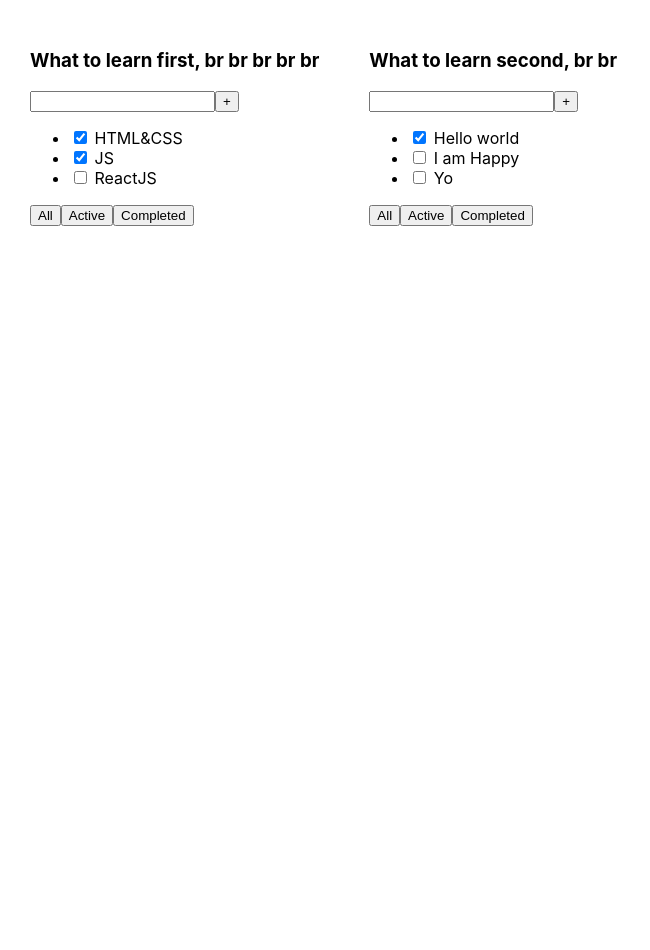
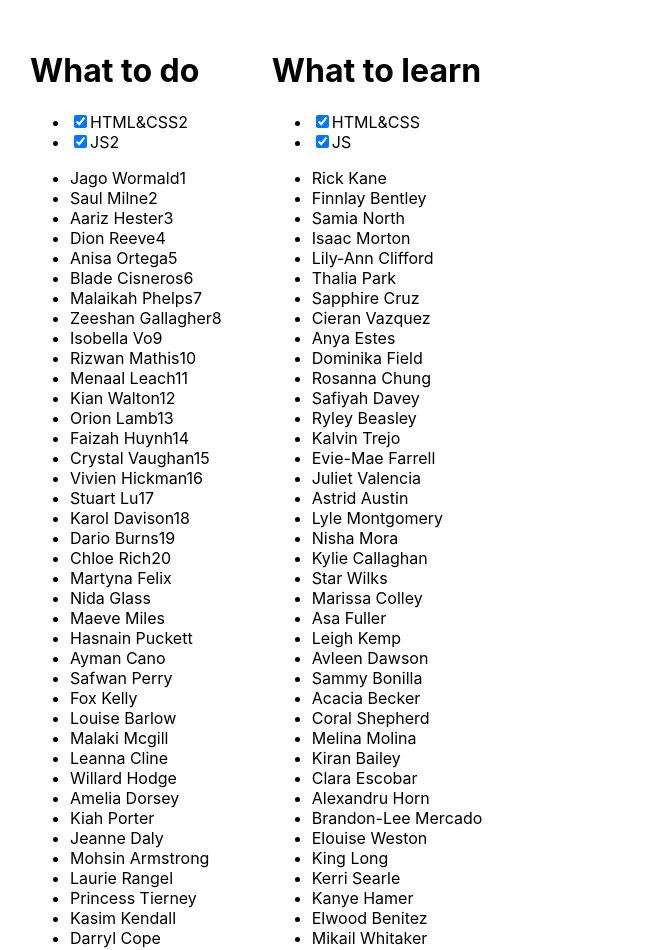
Before and after one commit to JI3BA/Todo-Incubator, a React (Create React App) app: page / in a window 1280 px wide. Shown: the top 950 px of the page, without its empty margins (0-650 px from the left). Before the commit the page ends 800 px from the top, so only its background shows below. Built offline with nearby package versions, Linux system fonts and the light colour scheme.

Commit message:
copy new src files and repeat first lessons. Added new component Tasks and worked with it. Worked with properties and types for this properties.

```diff
--- a/src/App.css
+++ b/src/App.css
@@ -1,3 +1,4 @@
+
 .App {
   padding: 30px;
   display: flex;
@@ -6,3 +7,19 @@
 .App > div {
   margin-right: 50px;
 }
+
+.error {
+  border: red 1px solid;
+}
+
+.error-message {
+  color: red;
+}
+
+.active-filter {
+  background-color: aquamarine;
+}
+
+.is-done {
+  opacity: 0.5;
+}
--- a/src/App.tsx
+++ b/src/App.tsx
@@ -1,45 +1,338 @@
 import React from 'react';
 import './App.css';
-import {Todolist} from "./Todolist";
+import {Tasks} from "./Tasks";
 
-function App() {
-    const truckOld = 'What to learn first, br br br br br'
-    const truckNew = 'What to learn second, br br'
 
-    const tasks1 = [
-        {id: 1, title: "HTML&CSS", isDone: true},
-        {id: 2, title: "JS", isDone: true},
-        {id: 3, title: "ReactJS", isDone: false}
-    ]
-    const tasks2 = [
-        {id: 1, title: "Hello world", isDone: true},
-        {id: 2, title: "I am Happy", isDone: false},
-        {id: 3, title: "Yo", isDone: false}
-    ]
+// Hi Guys!
+// Let's reinforce our current session!
+// -You have 2 arrays. You should create a new component TASKS, where you will render these arrays.
+// -Don't forget to assign types to our data.
+
+
+
+export const App = () => {
+    const data1 = {
+        title: "What to do",
+        tasks: [
+            {taskId: 1, title: "HTML&CSS2", isDone: true},
+            {taskId: 2, title: "JS2", isDone: true}
+        ],
+        students: [
+            'Jago Wormald1',
+            'Saul Milne2',
+            'Aariz Hester3',
+            'Dion Reeve4',
+            'Anisa Ortega5',
+            'Blade Cisneros6',
+            'Malaikah Phelps7',
+            'Zeeshan Gallagher8',
+            'Isobella Vo9',
+            'Rizwan Mathis10',
+            'Menaal Leach11',
+            'Kian Walton12',
+            'Orion Lamb13',
+            'Faizah Huynh14',
+            'Crystal Vaughan15',
+            'Vivien Hickman16',
+            'Stuart Lu17',
+            'Karol Davison18',
+            'Dario Burns19',
+            'Chloe Rich20',
+            'Martyna Felix',
+            'Nida Glass',
+            'Maeve Miles',
+            'Hasnain Puckett',
+            'Ayman Cano',
+            'Safwan Perry',
+            'Fox Kelly',
+            'Louise Barlow',
+            'Malaki Mcgill',
+            'Leanna Cline',
+            'Willard Hodge',
+            'Amelia Dorsey',
+            'Kiah Porter',
+            'Jeanne Daly',
+            'Mohsin Armstrong',
+            'Laurie Rangel',
+            'Princess Tierney',
+            'Kasim Kendall',
+            'Darryl Cope',
+            'Elysha Ray',
+            'Liyana Harris',
+            'Kashif Blackburn',
+            'Atif Zimmerman',
+            'Sila Hartley',
+            'Ralphie Hebert',
+        ]
+    }
+    const data2 =   {
+        title: "What to learn",
+        tasks: [
+            {taskId: 1, title: "HTML&CSS", isDone: true},
+            {taskId: 2, title: "JS", isDone: true}
+        ],
+        students: [
+            'Rick Kane',
+            'Finnlay Bentley',
+            'Samia North',
+            'Isaac Morton',
+            'Lily-Ann Clifford',
+            'Thalia Park',
+            'Sapphire Cruz',
+            'Cieran Vazquez',
+            'Anya Estes',
+            'Dominika Field',
+            'Rosanna Chung',
+            'Safiyah Davey',
+            'Ryley Beasley',
+            'Kalvin Trejo',
+            'Evie-Mae Farrell',
+            'Juliet Valencia',
+            'Astrid Austin',
+            'Lyle Montgomery',
+            'Nisha Mora',
+            'Kylie Callaghan',
+            'Star Wilks',
+            'Marissa Colley',
+            'Asa Fuller',
+            'Leigh Kemp',
+            'Avleen Dawson',
+            'Sammy Bonilla',
+            'Acacia Becker',
+            'Coral Shepherd',
+            'Melina Molina',
+            'Kiran Bailey',
+            'Clara Escobar',
+            'Alexandru Horn',
+            'Brandon-Lee Mercado',
+            'Elouise Weston',
+            'King Long',
+            'Kerri Searle',
+            'Kanye Hamer',
+            'Elwood Benitez',
+            'Mikail Whitaker',
+            'Bobby Hardy',
+            'Talha Ferry',
+            'Priscilla Landry',
+            'Olivia-Grace Cain',
+            'Kiaan Wallace',
+            'Wesley Padilla90',
+            'Ella-Grace Wooten91',
+            'Kaif Molloy92',
+            'Kamal Broadhurst93',
+            'Bianca Ferrell94',
+            'Micheal Talbot95',
+        ]
+    }
 
     return (
         <div className="App">
-            <Todolist truck={truckOld} tasks={tasks1}/>
-            <Todolist truck={truckNew} tasks={tasks2}/>
-            {/*<div>
-                <h3>What to learn</h3>
-                <div>
-                    <input/>
-                    <button>+</button>
-                </div>
-                <ul>
-                    <li><input type="checkbox" checked={true}/> <span>HTML&CSS</span></li>
-                    <li><input type="checkbox" checked={true}/> <span>JS</span></li>
-                    <li><input type="checkbox" checked={false}/> <span>React</span></li>
-                </ul>
-                <div>
-                    <button>All</button>
-                    <button>Active</button>
-                    <button>Completed</button>
-                </div>
-            </div>*/}
+            <Tasks data={data1}/>
+            <Tasks data={data2}/>
         </div>
     );
 }
 
-export default App;
+
+
+
+
+
+
+
+
+
+
+
+
+
+
+
+
+
+
+
+
+
+
+
+
+
+
+//--------------------------------------------------------------
+// import React from 'react';
+// import './App.css';
+// import {Tasks} from "./Tasks";
+//
+// export type DataType = {
+//     title: string
+//     tasks: Array<TasksType>
+//     students: Array<string>
+// }
+// export type TasksType = {
+//     taskId: number
+//     title: string
+//     isDone: boolean
+// }
+//
+//
+// function App() {
+//     const data1= {
+//         title: "What to do",
+//         tasks: [
+//             {taskId: 1, title: "HTML&CSS2", isDone: true},
+//             {taskId: 2, title: "JS2", isDone: true}
+//         ],
+//         students: [
+//             'Jago Wormald1',
+//             'Saul Milne2',
+//             'Aariz Hester3',
+//             'Dion Reeve4',
+//             'Anisa Ortega5',
+//             'Blade Cisneros6',
+//             'Malaikah Phelps7',
+//             'Zeeshan Gallagher8',
+//             'Isobella Vo9',
+//             'Rizwan Mathis10',
+//             'Menaal Leach11',
+//             'Kian Walton12',
+//             'Orion Lamb13',
+//             'Faizah Huynh14',
+//             'Crystal Vaughan15',
+//             'Vivien Hickman16',
+//             'Stuart Lu17',
+//             'Karol Davison18',
+//             'Dario Burns19',
+//             'Chloe Rich20',
+//             'Martyna Felix',
+//             'Nida Glass',
+//             'Maeve Miles',
+//             'Hasnain Puckett',
+//             'Ayman Cano',
+//             'Safwan Perry',
+//             'Fox Kelly',
+//             'Louise Barlow',
+//             'Malaki Mcgill',
+//             'Leanna Cline',
+//             'Willard Hodge',
+//             'Amelia Dorsey',
+//             'Kiah Porter',
+//             'Jeanne Daly',
+//             'Mohsin Armstrong',
+//             'Laurie Rangel',
+//             'Princess Tierney',
+//             'Kasim Kendall',
+//             'Darryl Cope',
+//             'Elysha Ray',
+//             'Liyana Harris',
+//             'Kashif Blackburn',
+//             'Atif Zimmerman',
+//             'Sila Hartley',
+//             'Ralphie Hebert',
+//         ]
+//     }
+//     const data2 = {
+//         title: "What to learn",
+//         tasks: [
+//             {taskId: 1, title: "HTML&CSS", isDone: true},
+//             {taskId: 2, title: "JS", isDone: true}
+//         ],
+//         students: [
+//             'Rick Kane',
+//             'Finnlay Bentley',
+//             'Samia North',
+//             'Isaac Morton',
+//             'Lily-Ann Clifford',
+//             'Thalia Park',
+//             'Sapphire Cruz',
+//             'Cieran Vazquez',
+//             'Anya Estes',
+//             'Dominika Field',
+//             'Rosanna Chung',
+//             'Safiyah Davey',
+//             'Ryley Beasley',
+//             'Kalvin Trejo',
+//             'Evie-Mae Farrell',
+//             'Juliet Valencia',
+//             'Astrid Austin',
+//             'Lyle Montgomery',
+//             'Nisha Mora',
+//             'Kylie Callaghan',
+//             'Star Wilks',
+//             'Marissa Colley',
+//             'Asa Fuller',
+//             'Leigh Kemp',
+//             'Avleen Dawson',
+//             'Sammy Bonilla',
+//             'Acacia Becker',
+//             'Coral Shepherd',
+//             'Melina Molina',
+//             'Kiran Bailey',
+//             'Clara Escobar',
+//             'Alexandru Horn',
+//             'Brandon-Lee Mercado',
+//             'Elouise Weston',
+//             'King Long',
+//             'Kerri Searle',
+//             'Kanye Hamer',
+//             'Elwood Benitez',
+//             'Mikail Whitaker',
+//             'Bobby Hardy',
+//             'Talha Ferry',
+//             'Priscilla Landry',
+//             'Olivia-Grace Cain',
+//             'Kiaan Wallace',
+//             'Wesley Padilla90',
+//             'Ella-Grace Wooten91',
+//             'Kaif Molloy92',
+//             'Kamal Broadhurst93',
+//             'Bianca Ferrell94',
+//             'Micheal Talbot95',
+//         ]
+//     }
+//
+//     return (
+//         <div className="App">
+//             <Tasks data={data1}/>
+//             <Tasks data={data2}/>
+//         </div>
+//     );
+// }
+//
+// export default App;
+
+// import React from 'react';
+// import {DataType} from "./App";
+//
+// type  TasksPropsType = {
+//     data: DataType
+// }
+//
+// export const Tasks = (props: TasksPropsType) => {
+//     return (
+//         <div>
+//             <h1>{props.data.title}</h1>
+//             <ul>
+//                 {props.data.tasks.map(el => {
+//                     return (
+//                         <li>
+//                             <span>{el.taskId}</span>
+//                             <span>{el.title}</span>
+//                             <span>{el.isDone}</span>
+//                         </li>
+//                     )
+//                 })}
+//             </ul>
+//
+//             <ul>
+//                 {props.data.students.map(el => {
+//                     return (
+//                         <li>{el}</li>
+//                     )
+//                 })}
+//             </ul>
+//         </div>
+//     );
+// };
+
+//--------------------------------------------------------------
--- /dev/null
+++ b/src/Tasks.tsx
@@ -0,0 +1,39 @@
+import React from "react";
+
+type TasksProps = {
+    data: DataType
+}
+
+type TasksType = {
+    taskId: number,
+    title: string,
+    isDone: boolean
+}
+
+type DataType = {
+    title: string,
+    tasks: TasksType[],
+    students: string[]
+}
+
+export const Tasks = ({data}: TasksProps) => {
+    return (
+        <div>
+            <h1>{data.title}</h1>
+            <ul>
+                {data.tasks.map(task => {
+                    return(
+                        <li><input type="checkbox" checked={task.isDone}/>{task.title}</li>
+                    )
+                })}
+            </ul>
+            <ul>
+                {data.students.map(item => {
+                    return (
+                        <li>{item}</li>
+                    )
+                })}
+            </ul>
+        </div>
+    )
+}
--- a/src/index.tsx
+++ b/src/index.tsx
@@ -1,20 +1,14 @@
 import React from 'react';
-import ReactDOM from 'react-dom/client';
 import './index.css';
-import App from './App';
+import {App} from './App';
+import * as serviceWorker from './serviceWorker';
+import { createRoot } from 'react-dom/client';
 
+const container  = document.getElementById('root') as HTMLElement
+const root = createRoot(container);
+root.render(<App />);
 
-const root = ReactDOM.createRoot(
-  document.getElementById('root') as HTMLElement
-);
-root.render(
-  <>
-      <App />
-  </>
-
-
-);
-
-// If you want to start measuring performance in your app, pass a function
-// to log results (for example: reportWebVitals(console.log))
-// or send to an analytics endpoint. Learn more: https://bit.ly/CRA-vitals
+// If you want your app to work offline and load faster, you can change
+// unregister() to register() below. Note this comes with some pitfalls.
+// Learn more about service workers: https://bit.ly/CRA-PWA
+serviceWorker.unregister();
```
Also changed, not shown: 1 other file (tests, documents, lock files or other folders).
